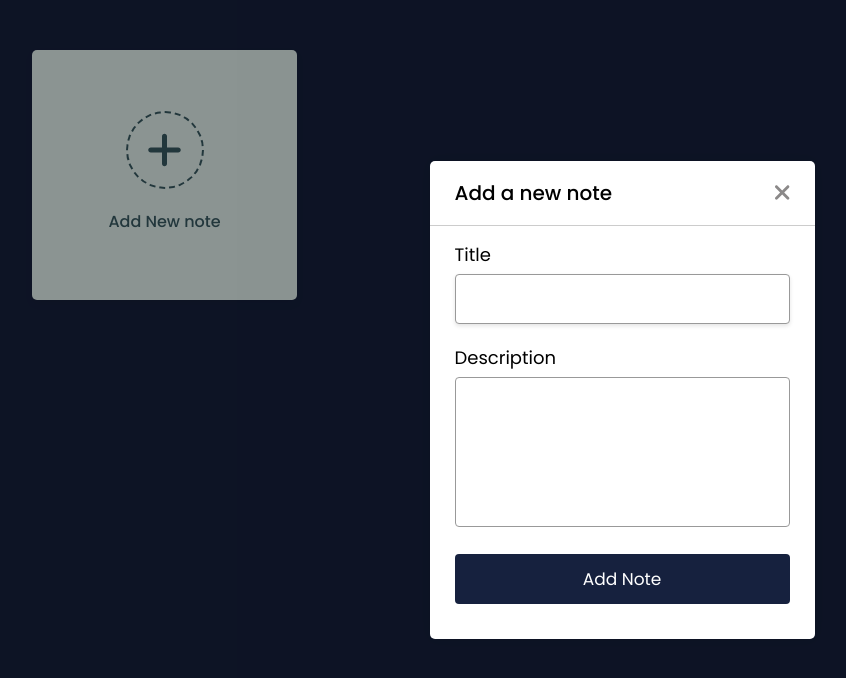
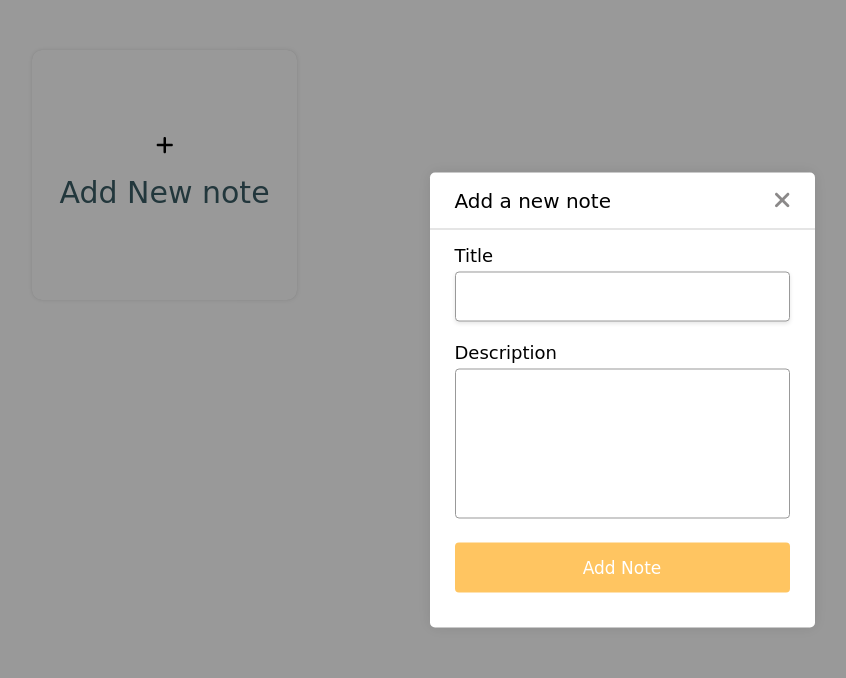
Before and after one commit to depressed-robot/Notes-App, a plain HTML site: page index.html in a window 1280 px wide. Both pictures are taken after a click on the item "Add New note". Shown: the whole page, without its empty margins (18-864 px from the left). Drawn offline with Linux system fonts and the light colour scheme; a web font is replaced by a local one.

Commit message:
Update styles.css

```diff
--- a/styles.css
+++ b/styles.css
@@ -1,31 +1,28 @@
-/* Import Google Font - Poppins */
-@import url('https://fonts.googleapis.com/css2?family=Poppins:wght@400;500;600;700&display=swap');
+@import url('https://fonts.googleapis.com/css2?family=Londrina+Solid:wght@100;300;400&display=swap');
 *{
   margin: 0;
   padding: 0;
   box-sizing: border-box;
-  font-family: 'Poppins', sans-serif;
+  font-family: 'Londrina Solid', cursive;
 }
-body{
-  background: #16213E;
-}
-::selection{
-  color: #fff;
-  background: #618cf8;
-}
+
+
+
+
 .wrapper{
   margin: 50px;
   display: grid;
   gap: 25px;
   grid-template-columns: repeat(auto-fill, 265px);
+  font-size: 20px;
 }
 .wrapper li{
   height: 250px;
   list-style: none;
-  border-radius: 5px;
+  border-radius: 10px;
   padding: 15px 20px 20px;
-  background: #E7F6F2;
-  box-shadow: 0 4px 8px rgba(0,0,0,0.05);
+  color: #000;
+  box-shadow: rgba(0, 0, 0, 0.1) 0px 0px 5px 0px, rgba(0, 0, 0, 0.1) 0px 0px 1px 0px;
 }
 .add-box, .icon, .bottom-content,
 .popup, header, .settings .menu li{
@@ -37,25 +34,32 @@ body{
   cursor: pointer;
   flex-direction: column;
   justify-content: center;
+  background-color: white;
+  overflow: hidden;
+  transition: all 0.6s ease;
 }
-.add-box .icon{
-  height: 78px;
-  width: 78px;
-  color: #395B64;
-  font-size: 40px;
-  border-radius: 50%;
-  justify-content: center;
-  border: 2px dashed #395B64;
+.add-box:hover {
+  box-shadow: rgba(255, 172, 28, 0.199) -10px 10px, rgba(255, 172, 28, 0.19) -20px 20px ;
 }
 .add-box p{
   color: #395B64;
   font-weight: 500;
   margin-top: 20px;
+  font-size: 30px;
 }
 .note{
   display: flex;
   flex-direction: column;
   justify-content: space-between;
+  background-color: white;
+  border-radius: 10px;
+  overflow: hidden;
+  box-shadow: rgba(0, 0, 0, 0.1) 0px 0px 5px 0px, rgba(0, 0, 0, 0.1) 0px 0px 1px 0px;
+  transition: all 0.6s ease;
+}
+
+.note:hover {
+  box-shadow: rgba(255, 172, 28, 0.199) -10px 10px, rgba(255, 172, 28, 0.19) -20px 20px
 }
 .note .details{
   max-height: 165px;
@@ -99,10 +103,10 @@ body{
 }
 .bottom-content .settings{
   position: relative;
+  cursor: pointer;
 }
 .bottom-content .settings i{
-  color: #6D6D6D;
-  cursor: pointer;
+  color: #fff;
   font-size: 15px;
 }
 .settings .menu{
@@ -110,7 +114,7 @@ body{
   bottom: 0;
   right: -5px;
   padding: 5px 0;
-  background: #E7F6F2;
+  background: #ffffff;
   position: absolute;
   border-radius: 4px;
   transform: scale(0);
@@ -130,12 +134,16 @@ body{
   box-shadow: none;
   border-radius: 0;
   justify-content: flex-start;
+
 }
 .menu li:last-child{
   margin-bottom: 0;
 }
+.menu li{
+  transition: all 0.6s ease;
+}
 .menu li:hover{
-  background: #f5f5f5;
+  background: rgba(254, 165, 11, 0.199)
 }
 .menu li i{
   padding-right: 8px;
@@ -228,10 +236,11 @@ form button{
   cursor: pointer;
   font-size: 17px;
   border-radius: 4px;
-  background: #16213E;
+  background: rgb(255 162 0 / 62%);
+  transition: all 0.3s linear;
 }
 .content form button:hover {
-  background-color: #395B64;
+  background-color: rgb(254, 165, 11);
 }
 
 
```
